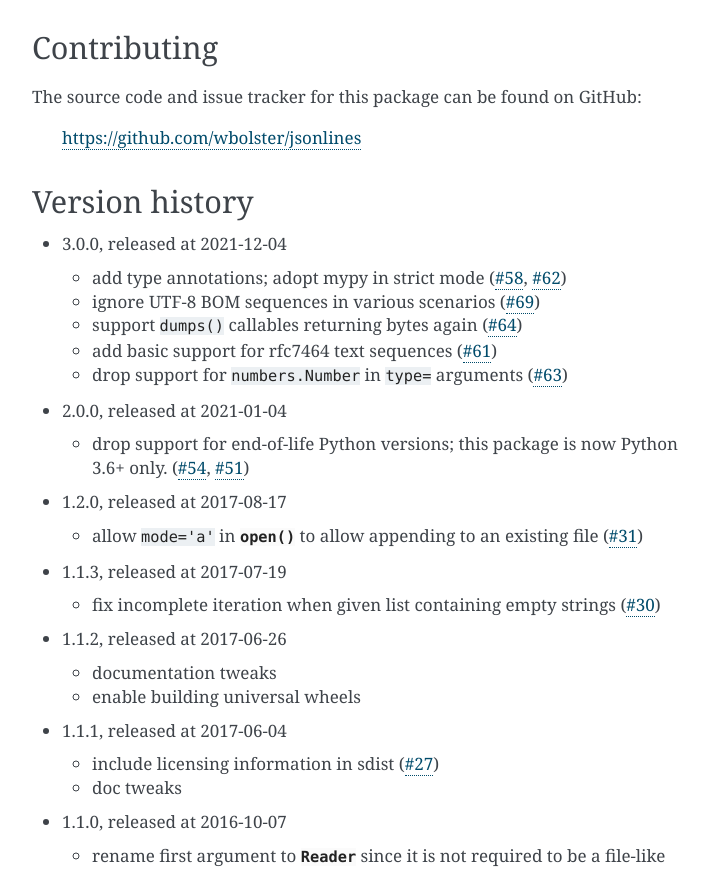
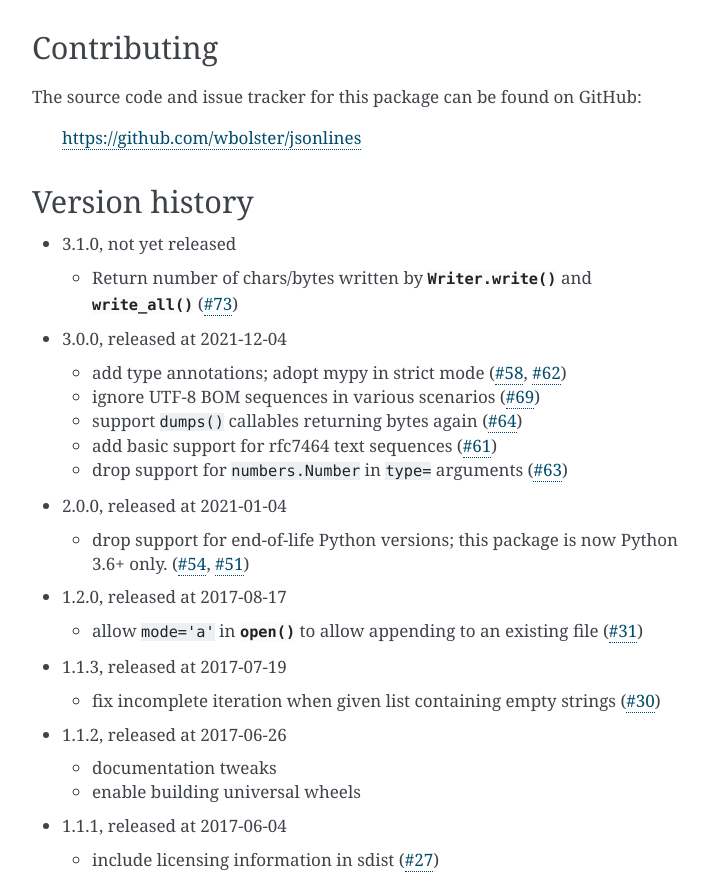
Before and after one commit to wbolster/jsonlines, a Sphinx documentation site: the page built from doc/index.rst, in a window 1280 px wide and 900 px high, scrolled down 3343 px, cut to the strip 28-900 px from the top of the window. Shown: the whole strip, without its empty margins (388-1096 px from the left). Built offline with Sphinx 7.4.7, drawn with Linux system fonts in a browser that asks for light colours.

Commit message:
update changelog

```diff
--- a/doc/index.rst
+++ b/doc/index.rst
@@ -179,6 +179,12 @@ The source code and issue tracker for this package can be found on GitHub:
 Version history
 ===============
 
+* 3.1.0, not yet released
+
+  * Return number of chars/bytes written by :py:meth:`Writer.write()`
+    and :py:meth:`~Writer.write_all()`
+    (`#73 <https://github.com/wbolster/jsonlines/pull/73>`_)
+
 * 3.0.0, released at 2021-12-04
 
   * add type annotations; adopt mypy in strict mode
```
